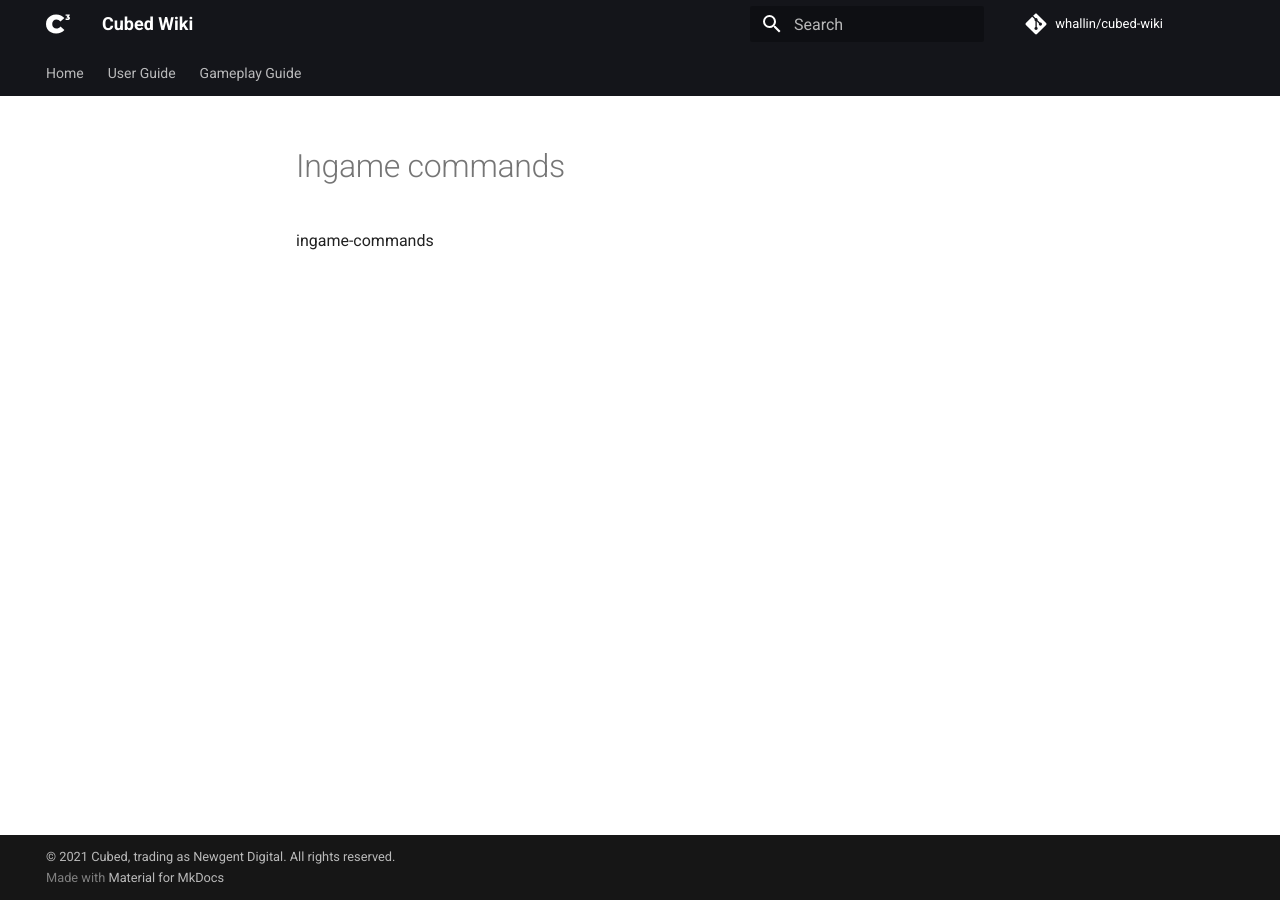
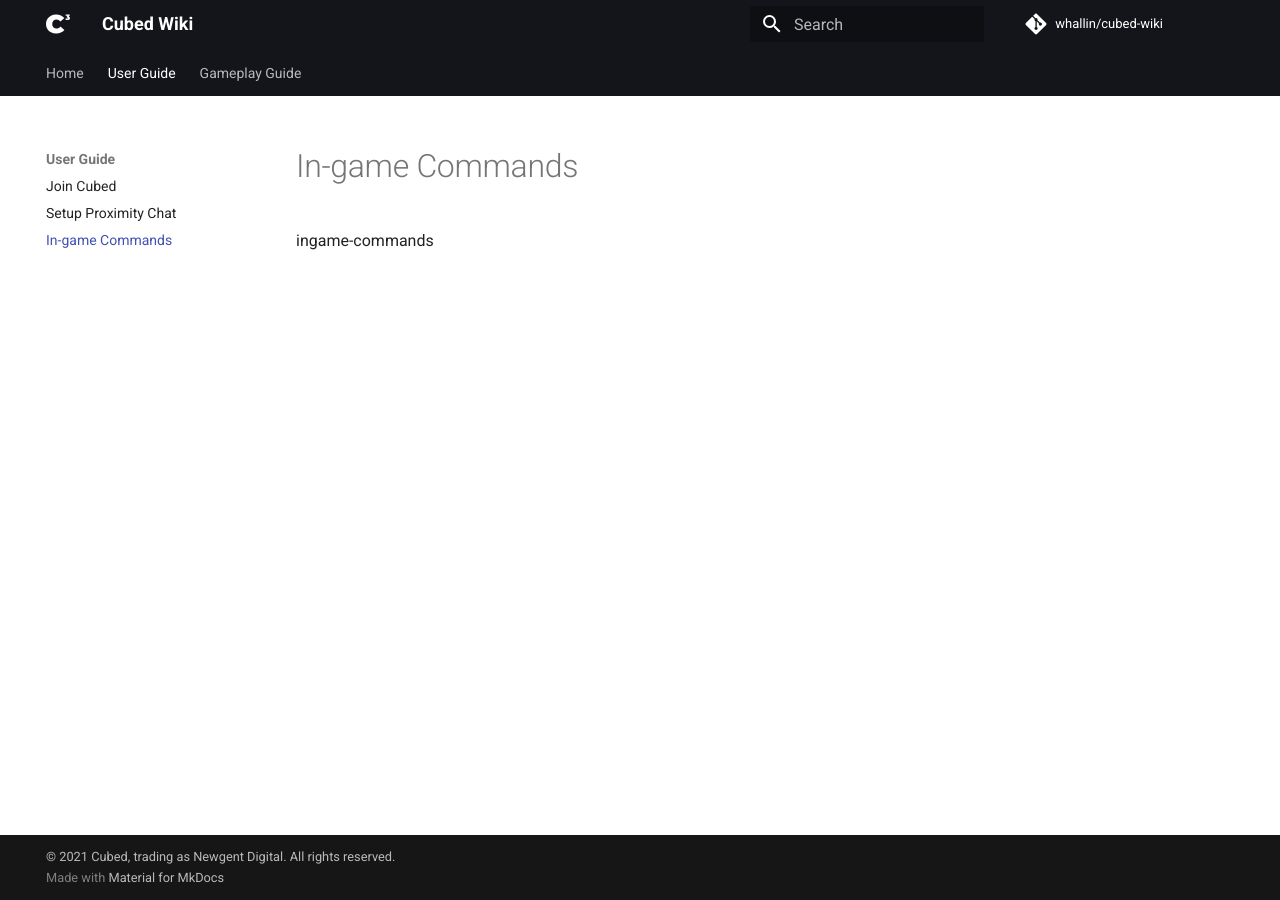
Before and after one commit to whallin/cubed-wiki, an MkDocs documentation site: the page built from docs/user-guide/ingame-commands.md, in a window 1280 px wide. Built offline with MkDocs 1.6.1 and Material for MkDocs 9.7.7, drawn with Linux system fonts in a browser that asks for light colours; comment, search, counter and statistics services are not loaded.

Commit message:
Update mkdocs.yml

```diff
--- a/mkdocs.yml
+++ b/mkdocs.yml
@@ -9,12 +9,14 @@ copyright: '© 2021 Cubed, trading as Newgent Digital. All rights reserved.'
 nav:
     - 'Home': 'index.md'
     - 'User Guide':
+        - 'Join Cubed': 'user-guide/join-cubed.md'
         - 'Setup Proximity Chat': 'user-guide/proximity-chat.md'
+        - 'In-game Commands': 'user-guide/ingame-commands.md'
     - 'Gameplay Guide':
-        - 'Economy': 'gameplay-economy.md'
-        - 'Drugs': 'gameplay-drugs.md'
-        - 'Weapons': 'gameplay-weapons.md'
-        - 'Gangs': 'gameplay-gangs.md'
+        - 'Economy': 'gameplay-guide/economy.md'
+        - 'Drugs': 'gameplay-guide/drugs.md'
+        - 'Weapons': 'gameplay-guide/weapons.md'
+        - 'Gangs': 'gameplay-guide/gangs.md'
 theme:
   name: 'material'
   palette:
```
